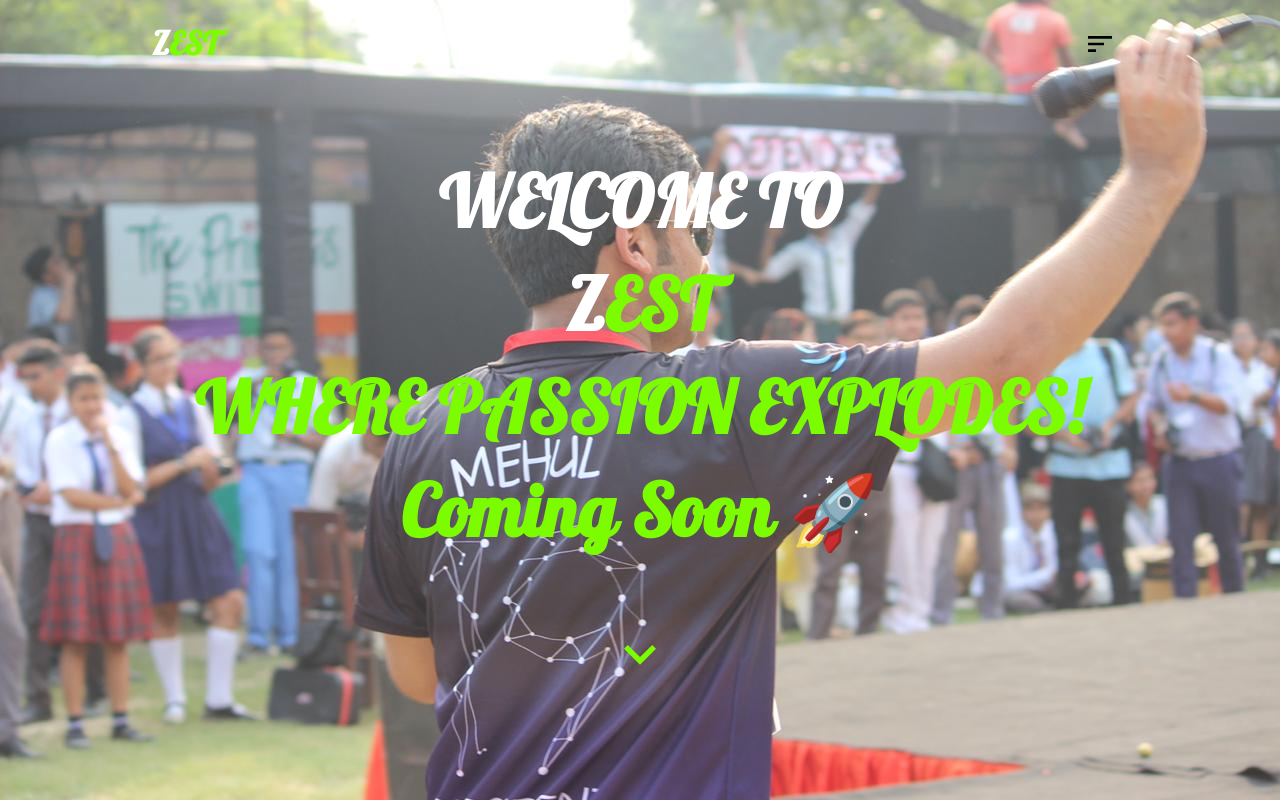
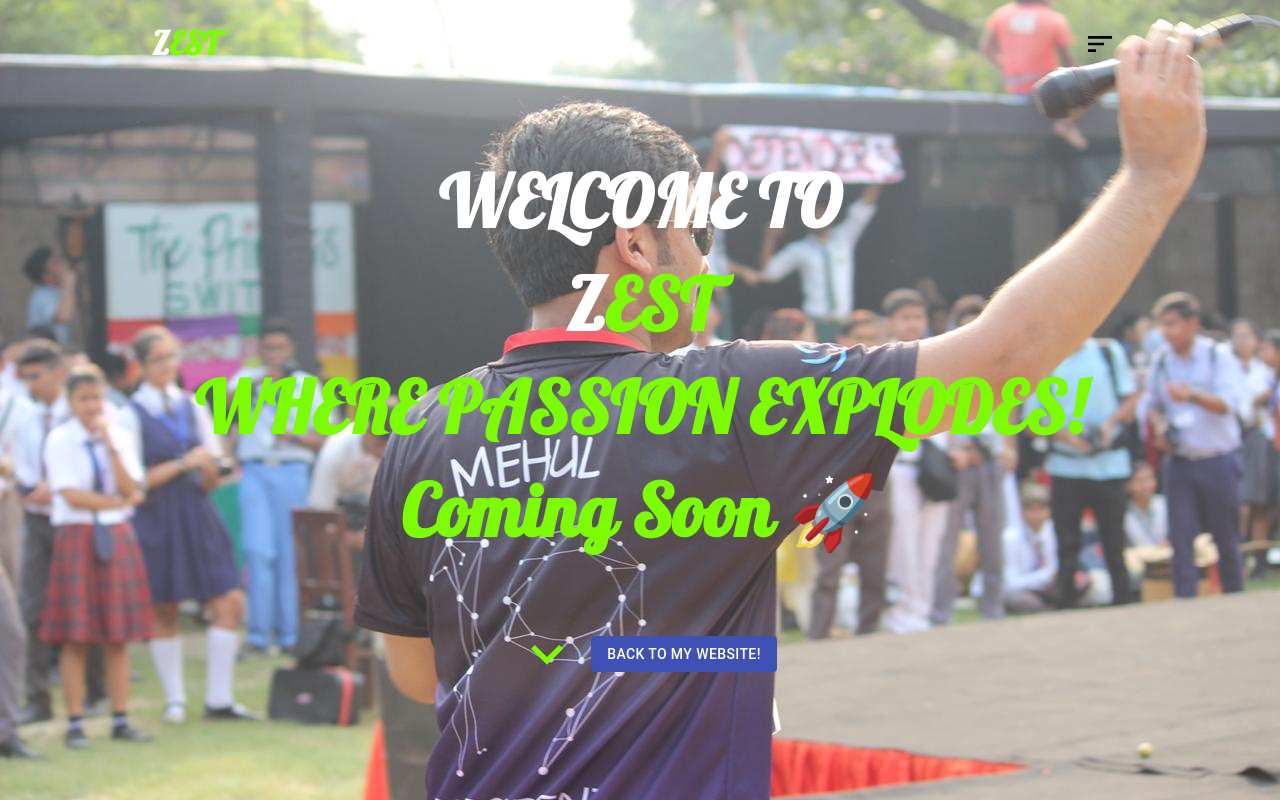
Before and after one commit to Mehul20/Zest, a React (Create React App) app: page / in a window 1280 px wide. Built offline with nearby package versions, Linux system fonts and the light colour scheme.

Commit message:
make some routing changes and a button

```diff
--- a/public/index.html
+++ b/public/index.html
@@ -6,8 +6,8 @@
     <meta name="viewport" content="width=device-width, initial-scale=1" />
     <meta name="theme-color" content="#000000" />
     <meta
-      name="description"
-      content="Web site created using create-react-app"
+      name="Mehul Rastogi Blog"
+      content="Blog ZEST by Mehul Rastogi"
     />
     <link rel="apple-touch-icon" href="%PUBLIC_URL%/logo192.png" />
     <!--
--- a/src/Components/Header.js
+++ b/src/Components/Header.js
@@ -4,6 +4,7 @@
 import SortIcon from '@material-ui/icons/Sort';
 import ExpandMoreIcon from '@material-ui/icons/ExpandMore';
 import { Collapse } from '@material-ui/core';
+import { Button } from '@material-ui/core';
 
 const useStyles = makeStyles ((theme)=>({
     root: {
@@ -53,7 +54,6 @@
 
 
 
-
 }));
 
 export default function Header () {
@@ -90,7 +90,11 @@
       <IconButton>
           <ExpandMoreIcon className={classes.goDown} />
       </IconButton>
+      <Button variant="contained" color="primary" disableElevation>
+  Back to my Website!
+</Button>
       </div>
+
       </Collapse>
       </div>
     );
```
